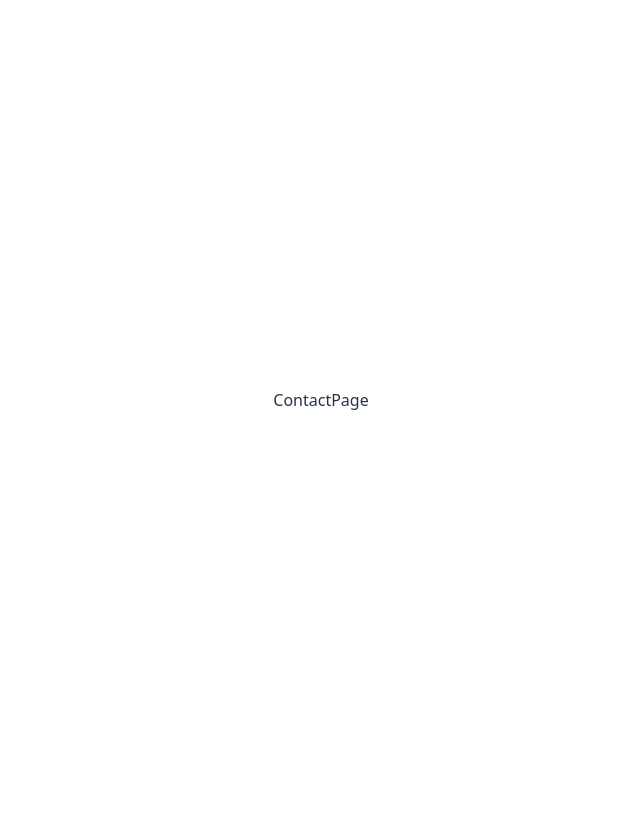
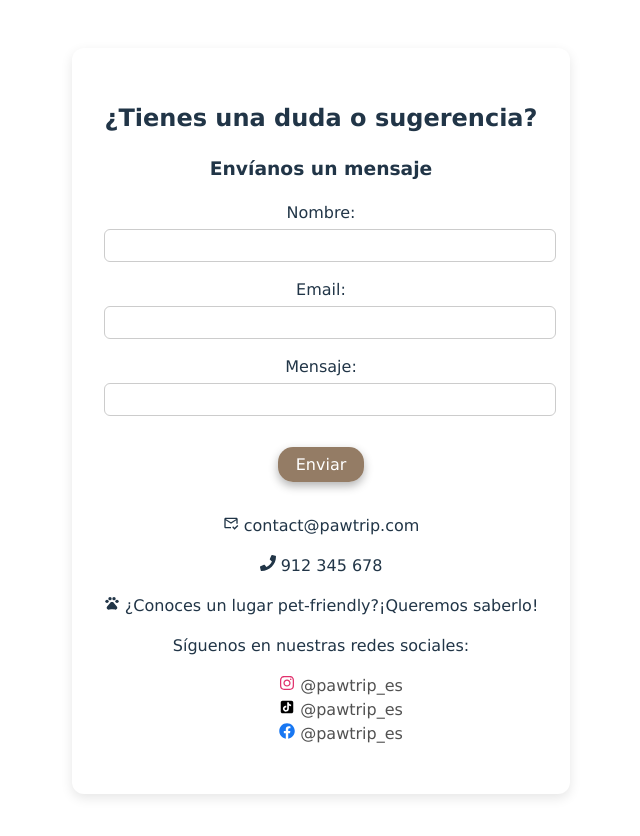
Before and after one commit to Mariaady/Front-end-component, a React (Vite) app: page /contact in a window 1280 px wide. Shown: the top 836 px of the page, without its empty margins (319-959 px from the left). Before the commit the page ends 800 px from the top, so only its background shows below. Built offline with nearby package versions, Linux system fonts and the light colour scheme.

Commit message:
Contact Page

```diff
--- a/src/pages/ContactPage/ContactPage.jsx
+++ b/src/pages/ContactPage/ContactPage.jsx
@@ -1,7 +1,158 @@
-import React from "react";
+import React, { useState } from "react";
+import MenuComponent from "../../components/MenuComponent/MenuComponent";
+import { MdOutlineMarkEmailRead, MdPets } from "react-icons/md";
+import { FaPhone, FaInstagram, FaFacebook } from "react-icons/fa";
+import { AiFillTikTok } from "react-icons/ai";
 
 const ContactPage = () => {
-  return <div>ContactPage</div>;
+  const [contactForm, setContactForm] = useState();
+
+  const handlerContactForm = (propName, propValue) => {
+    setContactForm({
+      ...contactForm,
+      [propName]: propValue,
+    });
+  };
+
+  return (
+    <>
+      <MenuComponent />
+
+      <div
+        style={{
+          fontFamily: "Verdana",
+          maxWidth: "800px",
+          margin: "1rem auto",
+          padding: "2rem",
+          backgroundColor: "#fff",
+          borderRadius: "12px",
+          boxShadow: "0 4px 12px rgba(0,0,0,0.1)",
+        }}
+      >
+        <h2 style={{ textAlign: "center", marginBottom: "1rem" }}>
+          ¿Tienes una duda o sugerencia?
+        </h2>
+        <h3 style={{ textAlign: "center", marginBottom: "rem" }}>
+          {" "}
+          Envíanos un mensaje
+        </h3>
+        <form
+          onSubmit={handlerContactForm}
+          style={{
+            display: "flex",
+            flexDirection: "column",
+            gap: "16px",
+            marginBottom: "2rem",
+          }}
+        >
+          <div>
+            <label>Nombre:</label>
+            <input
+              type="text"
+              required
+              style={{
+                width: "100%",
+                padding: "8px",
+                borderRadius: "6px",
+                border: "1px solid #ccc",
+                marginTop: "4px",
+              }}
+            />
+          </div>
+          <div>
+            <label>Email:</label>
+            <input
+              type="email"
+              required
+              style={{
+                width: "100%",
+                padding: "8px",
+                borderRadius: "6px",
+                border: "1px solid #ccc",
+                marginTop: "4px",
+              }}
+            />
+          </div>
+          <div>
+            <label>Mensaje:</label>
+            <input
+              type="text"
+              required
+              style={{
+                width: "100%",
+                padding: "8px",
+                borderRadius: "6px",
+                border: "1px solid #ccc",
+                marginTop: "4px",
+              }}
+            />
+          </div>
+          <div>
+            <button
+              type="submit"
+              style={{
+                width: "20%",
+                padding: "8px 15px",
+                marginTop: 15,
+                backgroundColor: "rgba(122, 92, 63, 0.8)",
+                color: "#fff",
+                border: "none",
+                borderRadius: "15px",
+                cursor: "pointer",
+                fontSize: "1rem",
+                boxShadow: "0 4px 10px rgba(0,0,0,0.3)",
+              }}
+              onMouseEnter={(e) =>
+                (e.currentTarget.style.transform = "scale(1.02)")
+              }
+              onMouseLeave={(e) =>
+                (e.currentTarget.style.transform = "scale(1)")
+              }
+            >
+              Enviar
+            </button>
+          </div>
+        </form>
+        <div>
+          <p>
+            <MdOutlineMarkEmailRead /> contact@pawtrip.com
+          </p>
+          <p>
+            <FaPhone /> 912 345 678
+          </p>
+          <p>
+            <MdPets /> ¿Conoces un lugar pet-friendly?¡Queremos saberlo!
+          </p>
+        </div>
+        <div>
+          <p>Síguenos en nuestras redes sociales:</p>
+          <ul style={{ listStyle: "none" }}>
+            <li>
+              <a
+                href="https://www.instagram.com/pawtrip_es/"
+                style={{ color: "#515151" }}
+              >
+                <FaInstagram style={{ color: "rgba(225, 48, 108, 1)" }} />{" "}
+                @pawtrip_es
+              </a>
+            </li>
+            <li>
+              <a href="" style={{ color: "#515151" }}>
+                <AiFillTikTok style={{ color: "#000" }} /> @pawtrip_es
+              </a>
+            </li>
+            <li>
+              {" "}
+              <a href="" style={{ color: "#515151" }}>
+                <FaFacebook style={{ color: "rgb(24, 119, 242)" }} />{" "}
+                @pawtrip_es
+              </a>
+            </li>
+          </ul>
+        </div>
+      </div>
+    </>
+  );
 };
 
 export default ContactPage;
```
